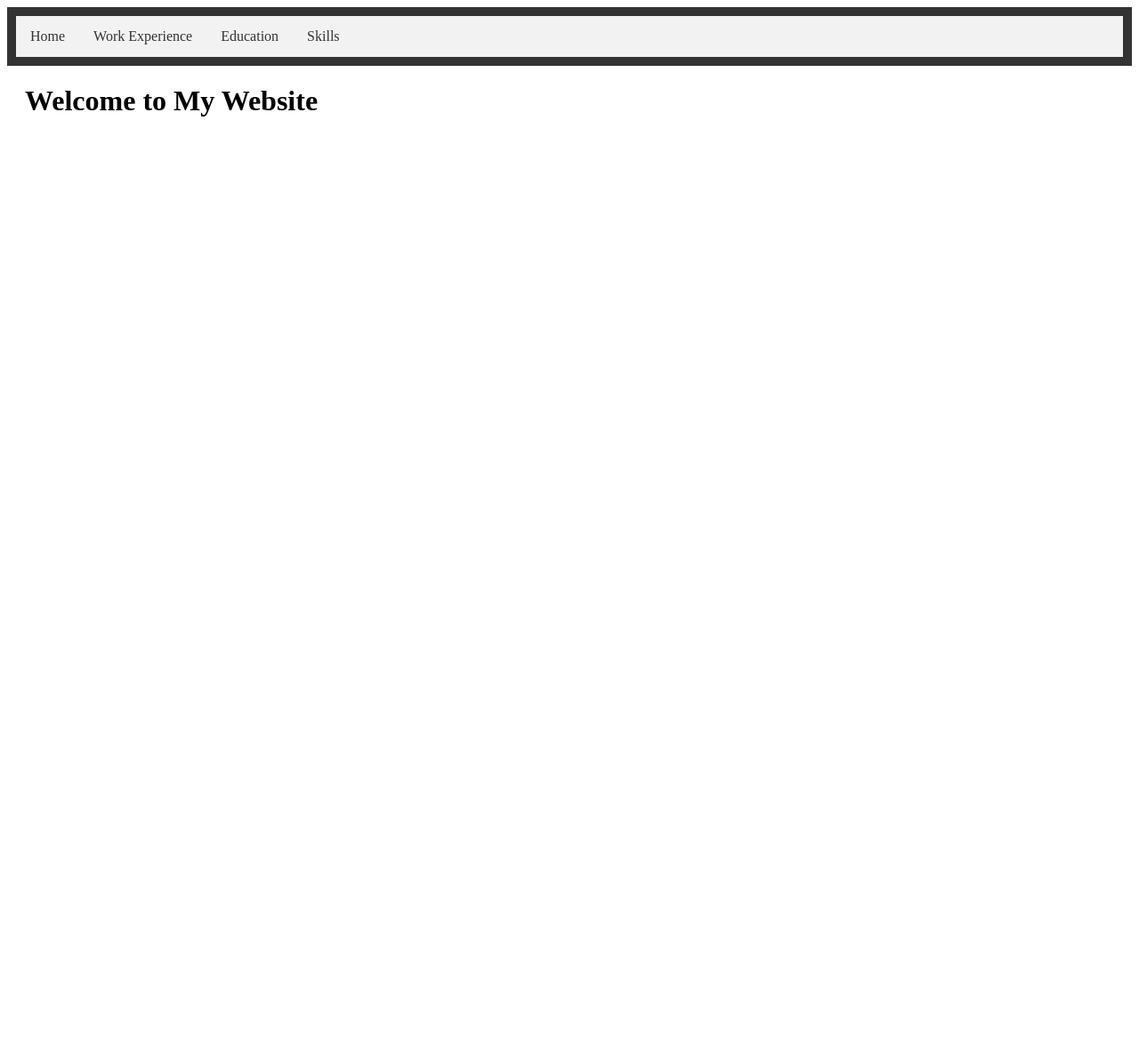
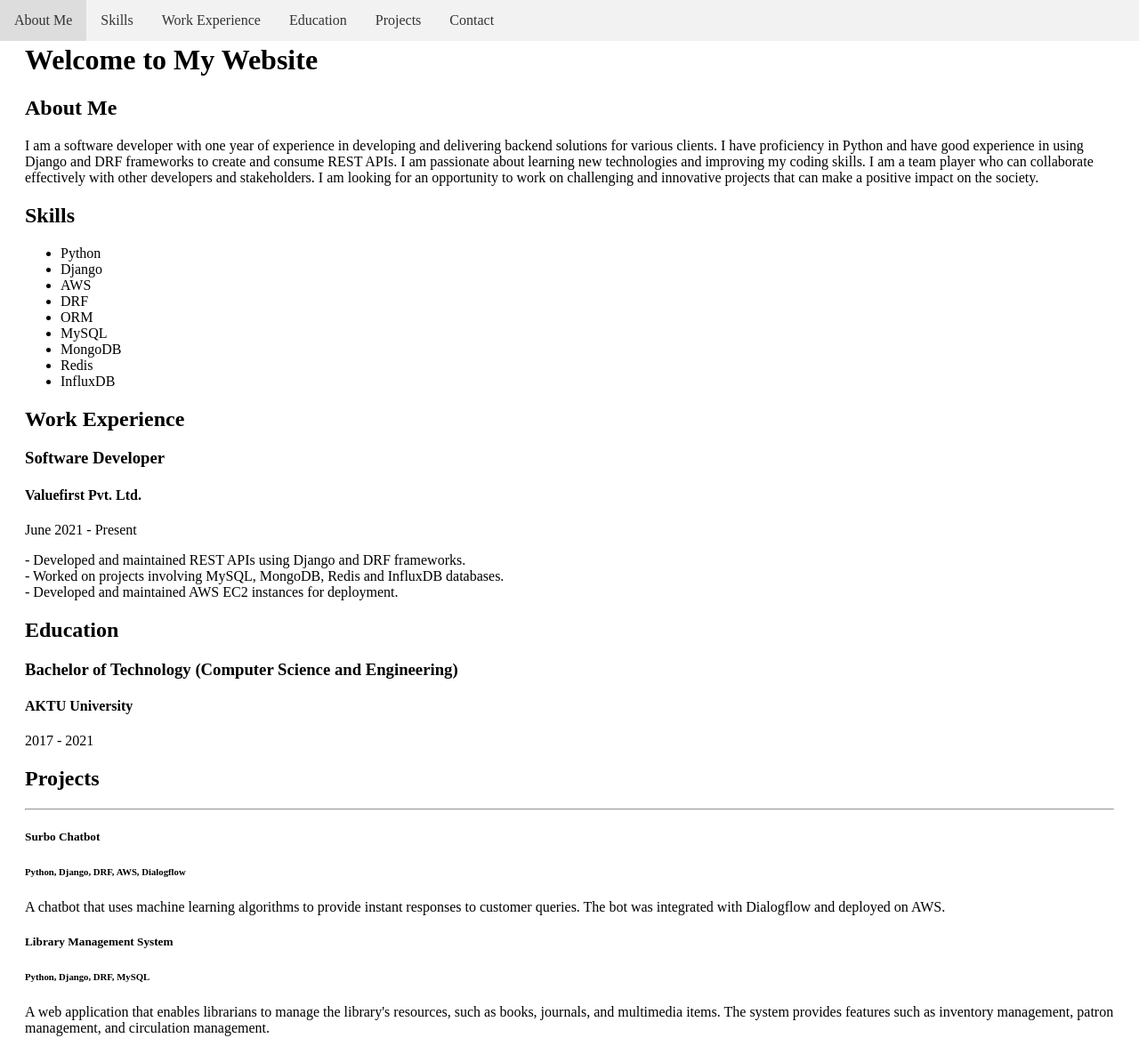
Before and after one commit to a-lolf/amaans_cv, a Django app: page /myresume/ in a window 1280 px wide. Shown: the whole page at 89% size. Before the commit the page ends 131 px from the top, so only its background shows below. Run offline with Django 3.2, Linux system fonts and the light colour scheme.

Commit message:
added details with with smooth scrolling (not working)

```diff
--- a/myresume/static/myresume/css/style.css
+++ b/myresume/static/myresume/css/style.css
@@ -3,6 +3,15 @@ header {
   color: #fff;
   padding: 10px;
   text-align: center;
+}
+
+nav {
+    position: fixed;
+    top: 0;
+    left: 0;
+    width: 100%;
+    background-color: #fff;
+    z-index: 100;
 }
 
 nav ul {
--- a/myresume/templates/myresume/base.html
+++ b/myresume/templates/myresume/base.html
@@ -3,17 +3,36 @@
 <html lang="en">
 <head>
   <meta charset="UTF-8">
-  <title>My Resume Website</title>
+  <title>Amaan Ansari - Software Developer</title>
   <link rel="stylesheet" href="{% static 'myresume/css/style.css' %}">
 </head>
+<script>
+    $(document).ready(function(){
+        $('a[href^="#"]').on('click',function (e) {
+            e.preventDefault();
+
+            var target = this.hash;
+            var $target = $(target);
+
+            $('html, body').stop().animate({
+                'scrollTop': $target.offset().top
+            }, 900, 'swing', function () {
+                window.location.hash = target;
+            });
+        });
+    });
+</script>
+
 <body>
   <header>
     <nav>
       <ul>
-        <li><a href="{% url 'home' %}">Home</a></li>
-        <li><a href="{% url 'work' %}">Work Experience</a></li>
-        <li><a href="{% url 'education' %}">Education</a></li>
-        <li><a href="{% url 'skills' %}">Skills</a></li>
+        <li><a href="#about">About Me</a></li>
+        <li><a href="#skills">Skills</a></li>
+        <li><a href="#work-experience">Work Experience</a></li>
+        <li><a href="#education">Education</a></li>
+        <li><a href="#projects">Projects</a></li>
+        <li><a href="#contact">Contact</a></li>
       </ul>
     </nav>
   </header>
--- a/myresume/templates/myresume/home.html
+++ b/myresume/templates/myresume/home.html
@@ -2,4 +2,77 @@
 
 {% block content %}
   <h1>Welcome to My Website</h1>
+
+<section id="about">
+    <h2>About Me</h2>
+            <p>
+                I am a software developer with one year of experience in developing and delivering backend solutions for various clients. I have proficiency in Python and have good experience in using Django and DRF frameworks to create and consume REST APIs. I am passionate about learning new technologies and improving my coding skills. I am a team player who can collaborate effectively with other developers and stakeholders. I am looking for an opportunity to work on challenging and innovative projects that can make a positive impact on the society.
+            </p>
+</section>
+
+<section id="skills">
+    <h2>Skills</h2>
+            <ul>
+                <li>Python</li>
+                <li>Django</li>
+                <li>AWS</li>
+                <li>DRF</li>
+                <li>ORM</li>
+                <li>MySQL</li>
+                <li>MongoDB</li>
+                <li>Redis</li>
+                <li>InfluxDB</li>
+            </ul>
+</section>
+
+<section id="work-experience">
+    <h2>Work Experience</h2>
+            <article>
+                <h3>Software Developer</h3>
+                <h4>Valuefirst Pvt. Ltd.</h4>
+                <p>June 2021 - Present</p>
+                <p>
+                    - Developed and maintained REST APIs using Django and DRF frameworks.<br>
+                    - Worked on projects involving MySQL, MongoDB, Redis and InfluxDB databases.<br>
+                    - Developed and maintained AWS EC2 instances for deployment.<br>
+                </p>
+            </article>
+</section>
+
+<section id="education">
+    <h2>Education</h2>
+            <article>
+                <h3>Bachelor of Technology (Computer Science and Engineering)</h3>
+                <h4>AKTU University</h4>
+                <p>2017 - 2021</p>
+            </article>
+</section>
+
+<section id="projects">
+  <div class="container">
+    <h2>Projects</h2>
+    <hr class="divider" />
+    <div class="row">
+      <div class="col-md-6">
+        <div class="card">
+          <div class="card-body">
+            <h5 class="card-title">Surbo Chatbot</h5>
+            <h6 class="card-subtitle mb-2 text-muted">Python, Django, DRF, AWS, Dialogflow</h6>
+            <p class="card-text">A chatbot that uses machine learning algorithms to provide instant responses to customer queries. The bot was integrated with Dialogflow and deployed on AWS.</p>
+          </div>
+        </div>
+      </div>
+      <div class="col-md-6">
+        <div class="card">
+          <div class="card-body">
+            <h5 class="card-title">Library Management System</h5>
+            <h6 class="card-subtitle mb-2 text-muted">Python, Django, DRF, MySQL</h6>
+            <p class="card-text">A web application that enables librarians to manage the library's resources, such as books, journals, and multimedia items. The system provides features such as inventory management, patron management, and circulation management.</p>
+          </div>
+        </div>
+      </div>
+    </div>
+  </div>
+</section>
+
 {% endblock %}
```
